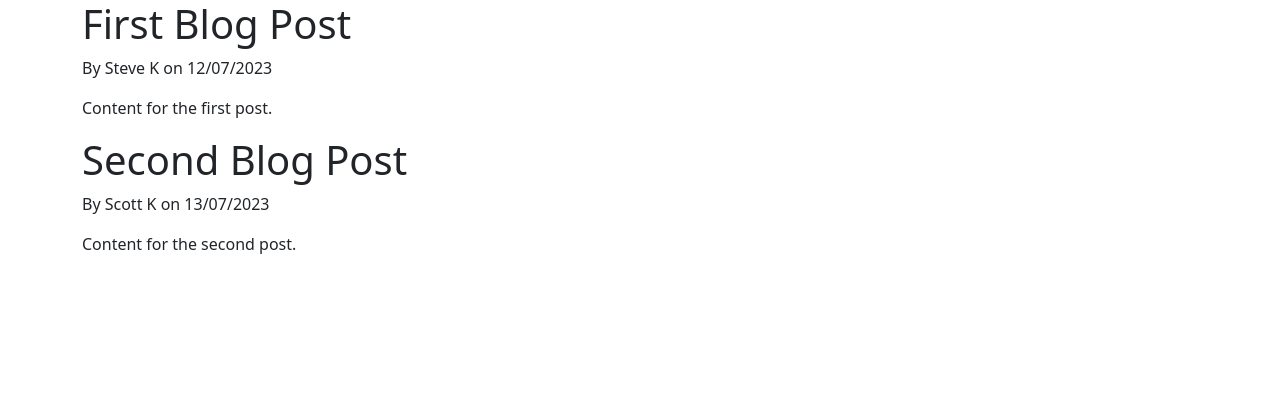
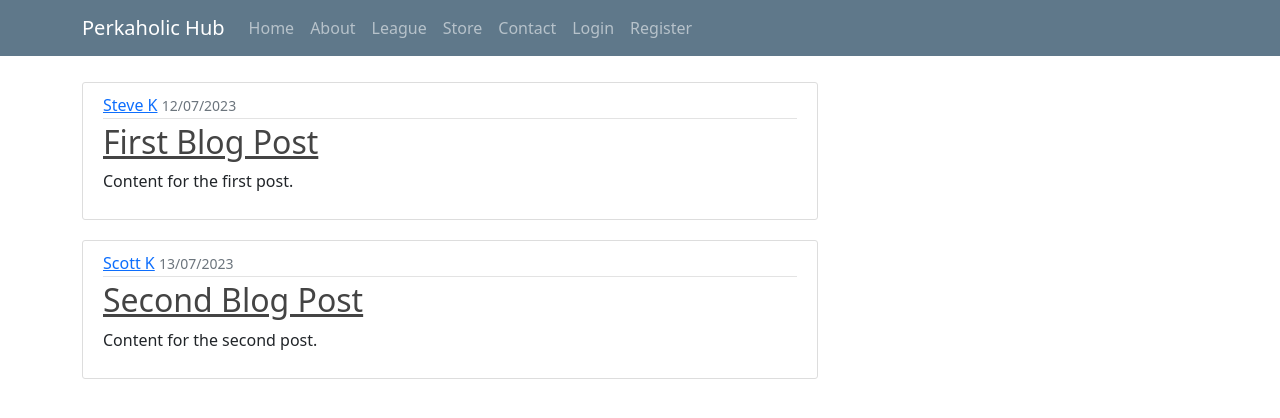
Before and after one commit to Emmaf97/Frameworks_project, a Django app: page / in a window 1280 px wide. Shown: the top 418 px of the page. Run offline with Django 5.2, Linux system fonts and the light colour scheme.

Commit message:
routes v1

```diff
--- /dev/null
+++ b/perk_website/thread/static/thread/main.css
@@ -0,0 +1,88 @@
+body {
+ background: #fafafa;
+ color: #333333;
+ margin-top: 5rem;
+}
+
+h1, h2, h3, h4, h5, h6 {
+ color: #444444;
+}
+
+ul {
+ margin: 0;
+}
+
+.bg-steel {
+ background-color: #5f788a;
+}
+
+.site-header .navbar-nav .nav-link {
+ color: #cbd5db;
+}
+
+.site-header .navbar-nav .nav-link:hover {
+ color: #ffffff;
+}
+
+.site-header .navbar-nav .nav-link.active {
+ font-weight: 500;
+}
+
+.content-section {
+ background: #ffffff;
+ padding: 10px 20px;
+ border: 1px solid #dddddd;
+ border-radius: 3px;
+ margin-bottom: 20px;
+}
+
+.article-title {
+ color: #444444;
+}
+
+a.article-title:hover {
+ color: #428bca;
+ text-decoration: none;
+}
+
+.article-content {
+ white-space: pre-line;
+}
+
+.article-img {
+ height: 65px;
+ width: 65px;
+ margin-right: 16px;
+}
+
+.article-metadata {
+ padding-bottom: 1px;
+ margin-bottom: 4px;
+ border-bottom: 1px solid #e3e3e3
+}
+
+.article-metadata a:hover {
+ color: #333;
+ text-decoration: none;
+}
+
+.article-svg {
+ width: 25px;
+ height: 25px;
+ vertical-align: middle;
+}
+
+.account-img {
+ height: 125px;
+ width: 125px;
+ margin-right: 20px;
+ margin-bottom: 16px;
+}
+
+.account-heading {
+ font-size: 2.5rem;
+}
+
+.row{
+ margin-top: 82px !important;
+}
--- a/perk_website/thread/templates/thread/base.html
+++ b/perk_website/thread/templates/thread/base.html
@@ -1,21 +1,70 @@
+{% load static %}
 <!DOCTYPE html>
 <html lang="en">
+
 <head>
  <meta charset="UTF-8">
  <meta name="viewport" content="width=device-width, initial-scale=1.0">
-
+ <link rel="stylesheet" type="text/css" href="{% static 'thread/main.css' %}">
  <!-- Bootstrap CSS -->
-     <link href="https://cdn.jsdelivr.net/npm/bootstrap@5.0.2/dist/css/bootstrap.min.css" rel="stylesheet" integrity="sha384-EVSTQN3/azprG1Anm3QDgpJLIm9Nao0Yz1ztcQTwFspd3yD65VohhpuuCOmLASjC" crossorigin="anonymous">
+ <link href="https://cdn.jsdelivr.net/npm/bootstrap@5.0.2/dist/css/bootstrap.min.css" rel="stylesheet"
+  integrity="sha384-EVSTQN3/azprG1Anm3QDgpJLIm9Nao0Yz1ztcQTwFspd3yD65VohhpuuCOmLASjC" crossorigin="anonymous">
  {% if title %}
  <title> Perkaholic Hub - {{ title }}</title>
  {% else %}
  <title>Perkaholic Hub</title>
  {% endif %}
 </head>
+
 <body>
-     <div class = "container">
+ <header class="site-header">
+  <nav class="navbar navbar-expand-md navbar-dark bg-steel fixed-top">
+    <div class="container">
+      <a class="navbar-brand mr-4" href="{% url 'thread-home' %}">Perkaholic Hub</a>
+      <button class="navbar-toggler" type="button" data-toggle="collapse" data-target="#navbarToggle" aria-controls="navbarToggle" aria-expanded="false" aria-label="Toggle navigation">
+      <span class="navbar-toggler-icon"></span>
+      </button>
+      <div class="collapse navbar-collapse" id="navbarToggle">
+        <div class="navbar-nav mr-auto">
+          <a class="nav-item nav-link" href="{% url 'thread-home' %}">Home</a>
+          <a class="nav-item nav-link" href="{% url 'thread-about' %}">About</a>
+          <a class="nav-item nav-link" href="{% url 'thread-league' %}">League</a>
+          <a class="nav-item nav-link" href="{% url 'thread-store' %}">Store</a>
+          <!-- <a class="nav-item nav-link" href="{% url 'thread-thread' %}">Thread</a> -->
+          <a class="nav-item nav-link" href="{% url 'thread-contact' %}">Contact</a>
+        </div>
+        <!-- Navbar Right Side -->
+        <div class="navbar-nav">
+          <a class="nav-item nav-link" href="#">Login</a>
+          <a class="nav-item nav-link" href="#">Register</a>
+        </div>
+      </div>
+    </div>
+  </nav>
+</header>
+<main role="main" class="container">
+ <div class="row">
+   <div class="col-md-8">
      {% block content %}{% endblock %}
    </div>
+   <!-- <div class="col-md-4">
+     <div class="content-section">
+       <h3>Our Sidebar</h3>
+       <p class='text-muted'>You can put any information here you'd like.
+         <ul class="list-group">
+           <li class="list-group-item list-group-item-light">Latest Posts</li>
+           <li class="list-group-item list-group-item-light">Announcements</li>
+           <li class="list-group-item list-group-item-light">Calendars</li>
+           <li class="list-group-item list-group-item-light">etc</li>
+         </ul>
+       </p>
+     </div>
+   </div> -->
+ </div>
+</main>
+
+<!-- Option 1: Bootstrap Bundle with Popper -->
 <script src="https://cdn.jsdelivr.net/npm/bootstrap@5.0.2/dist/js/bootstrap.bundle.min.js" integrity="sha384-MrcW6ZMFYlzcLA8Nl+NtUVF0sA7MsXsP1UyJoMp4YLEuNSfAP+JcXn/tWtIaxVXM" crossorigin="anonymous"></script>
 </body>
+
 </html>
--- a/perk_website/thread/templates/thread/home.html
+++ b/perk_website/thread/templates/thread/home.html
@@ -1,8 +1,15 @@
 {% extends "thread/base.html" %}
-    {% block content %}
-        {% for post in posts %}
-            <h1>{{ post.title }}</h1>
-            <p>By {{ post.author }} on {{ post.date_posted }}</p>
-            <p>{{ post.content }}</p>
-        {% endfor %}
-    {% endblock content %}
+{% block content %}
+    {% for post in posts %}
+        <article class="media content-section">
+            <div class="media-body">
+              <div class="article-metadata">
+                <a class="mr-2" href="#">{{ post.author }}</a>
+                <small class="text-muted">{{ post.date_posted }}</small>
+              </div>
+              <h2><a class="article-title" href="#">{{ post.title }}</a></h2>
+              <p class="article-content">{{ post.content }}</p>
+            </div>
+          </article>
+    {% endfor %}
+{% endblock content %}
--- a/perk_website/thread/urls.py
+++ b/perk_website/thread/urls.py
@@ -7,4 +7,8 @@ from django.urls import path
 urlpatterns = [
     path('', views.home, name='thread-home'),
     path('about/',views.about, name='thread-about'),
+    path('league/',views.league, name='thread-league'),
+    path('store/',views.store, name='thread-store'),
+    path('thread/',views.thread, name='thread-thread'),
+    path('contact/',views.contact, name='thread-contact'),
 ]
```
Also changed, not shown: perk_website/thread/templates/thread/contact.html (+4 -4 lines), perk_website/thread/templates/thread/league.html (+4 -3 lines), perk_website/thread/templates/thread/store.html (+4 -3 lines). Lines whose indentation alone changed are shown as unchanged.
